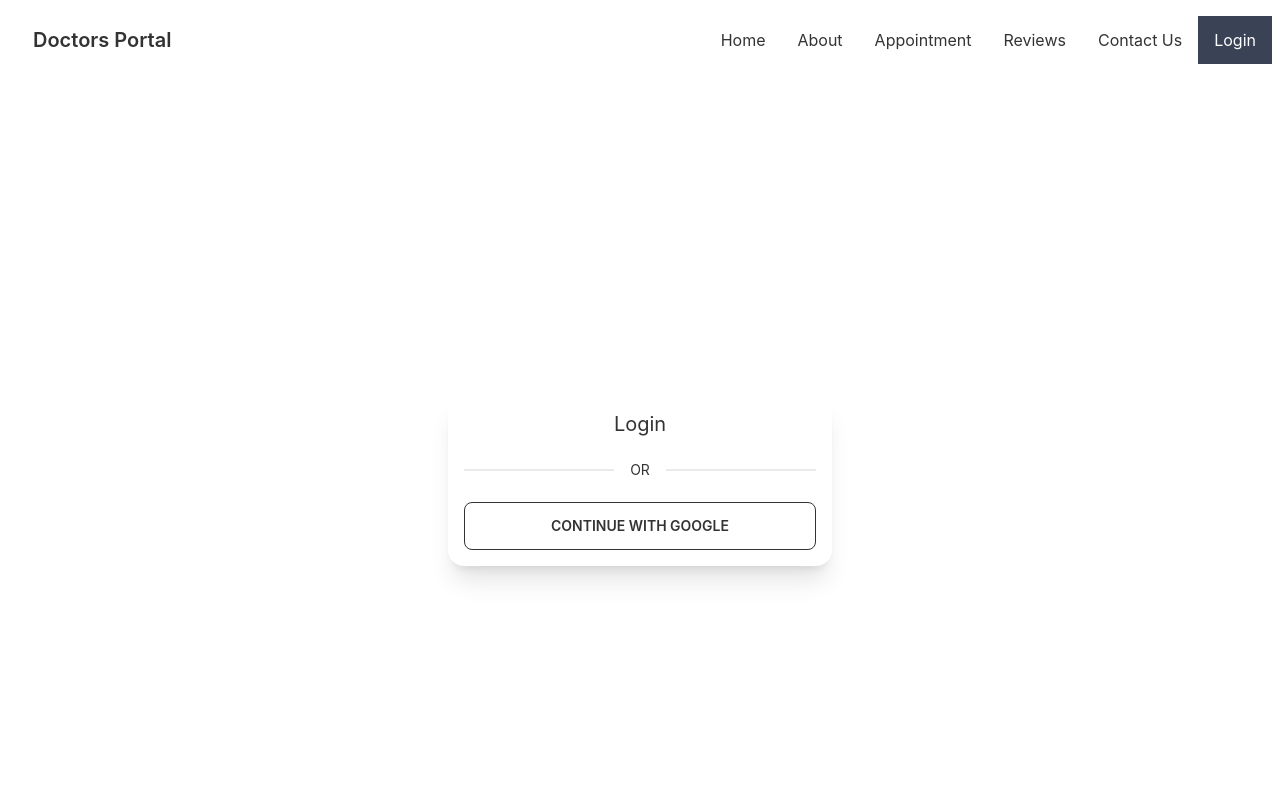
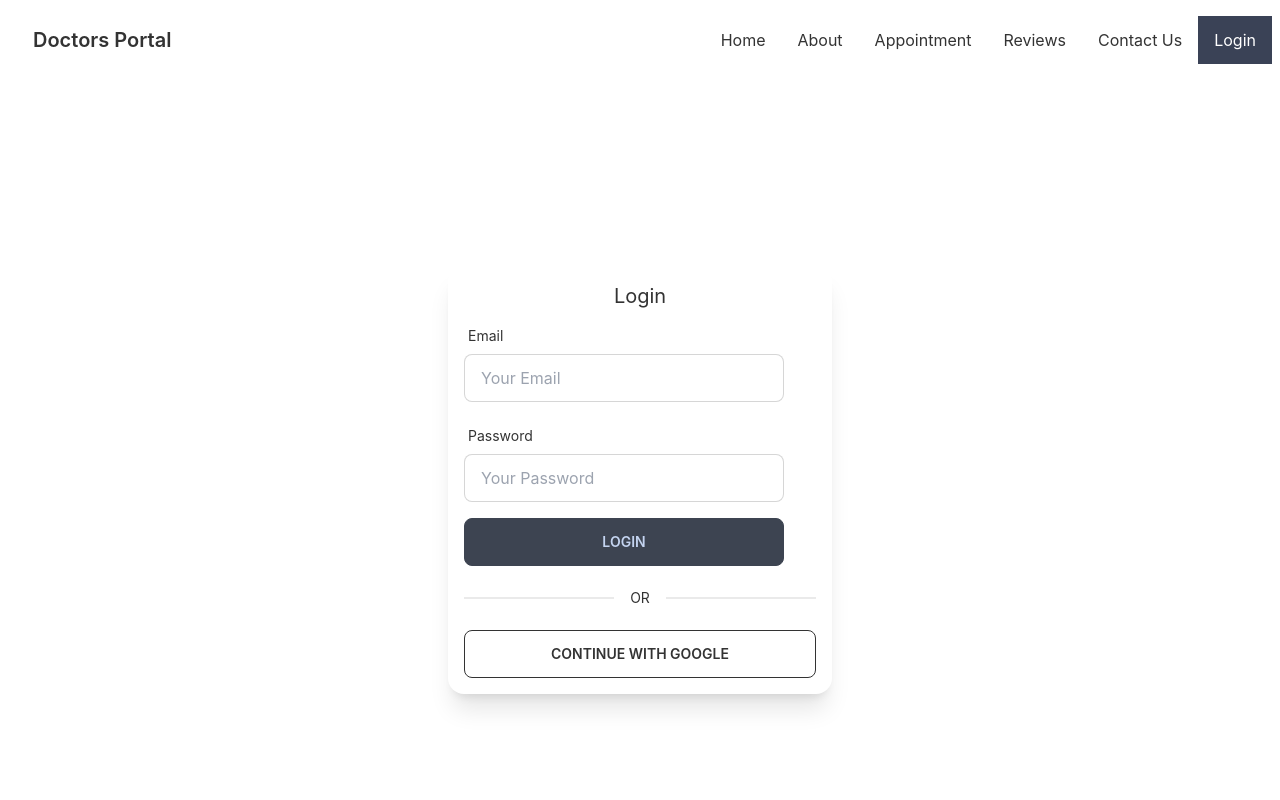
Before and after one commit to shakib-mia/doctors-portal-web, a React (Create React App) app: page /login in a window 1280 px wide. Shown: the top 800 px of the page. Built offline with nearby package versions, Linux system fonts and the light colour scheme.

Commit message:
login page designed

```diff
--- a/package.json
+++ b/package.json
@@ -17,6 +17,7 @@
     "react-day-picker": "^8.0.4",
     "react-dom": "^18.1.0",
     "react-firebase-hooks": "^5.0.3",
+    "react-hook-form": "^7.31.1",
     "react-icons": "^4.3.1",
     "react-router-dom": "^6.3.0",
     "react-scripts": "5.0.1",
--- a/src/Components/Pages/Login/Login.js
+++ b/src/Components/Pages/Login/Login.js
@@ -1,9 +1,14 @@
 import React from 'react';
 import { useSignInWithGoogle } from "react-firebase-hooks/auth"
 import auth from '../../../firebase.init';
+import { useForm } from "react-hook-form";
 
 const Login = () => {
       const [signInWithGoogle, user, loading, error] = useSignInWithGoogle(auth);
+      const { register, formState: { errors }, handleSubmit } = useForm();
+      const onSubmit = data => {
+            console.log(data)
+      };
 
       if (user) {
             console.log(user);
@@ -22,6 +27,60 @@
                   <div className="card card-compact w-96 bg-base-100 shadow-xl">
                         <div className="card-body">
                               <h2 className="text-center text-xl">Login</h2>
+                              <form onSubmit={handleSubmit(onSubmit)}>
+                                    <div class="form-control w-full max-w-xs">
+                                          <label class="label">
+                                                <span class="label-text">Email</span>
+                                          </label>
+                                          <input
+                                                type="email"
+                                                placeholder="Your Email"
+                                                class="input input-bordered w-full max-w-xs"
+                                                {...register("email", {
+                                                      required: {
+                                                            value: true,
+                                                            message: "Email is Required"
+                                                      },
+                                                      pattern: {
+                                                            value: /^[\w-.]+@([\w-]+\.)+[\w-]{2,4}$/,
+                                                            message: 'Provide a Valid Email'
+                                                      }
+                                                })}
+                                          />
+                                          <label class="label">
+                                                {errors.email?.type === 'required' && <span class="label-text-alt text-red-500">{errors.email.message}</span>}
+                                                {errors.email?.type === 'pattern' && <span class="label-text-alt text-red-500">{errors.email.message}</span>}
+
+                                          </label>
+                                    </div>
+                                    <div class="form-control w-full max-w-xs">
+                                          <label class="label">
+                                                <span class="label-text">Password</span>
+                                          </label>
+                                          <input
+                                                type="password"
+                                                placeholder="Your Password"
+                                                class="input input-bordered w-full max-w-xs"
+                                                {...register("password", {
+                                                      required: {
+                                                            value: true,
+                                                            message: "Password is Required"
+                                                      },
+                                                      minLength: {
+                                                            value: 1,
+                                                            message: 'Must be Six Characters or Longer' // JS only: <p>error message</p> TS only support string
+                                                      }
+                                                })}
+                                          />
+                                          <label class="label">
+                                                {errors.password?.type === 'required' && <span class="label-text-alt text-red-500">{errors.password.message}</span>}
+                                                {errors.password?.type === 'minLength' && <span class="label-text-alt text-red-500">{errors.password.message}</span>}
+
+                                          </label>
+                                    </div>
+
+                                    <input className='btn w-full max-w-xs' type="submit" value="Login" />
+                              </form>
                               <div className="divider">OR</div>
                               <button
                                     onClick={() => signInWithGoogle()}
```
Also changed, not shown: 1 other file (tests, documents, lock files or other folders).
